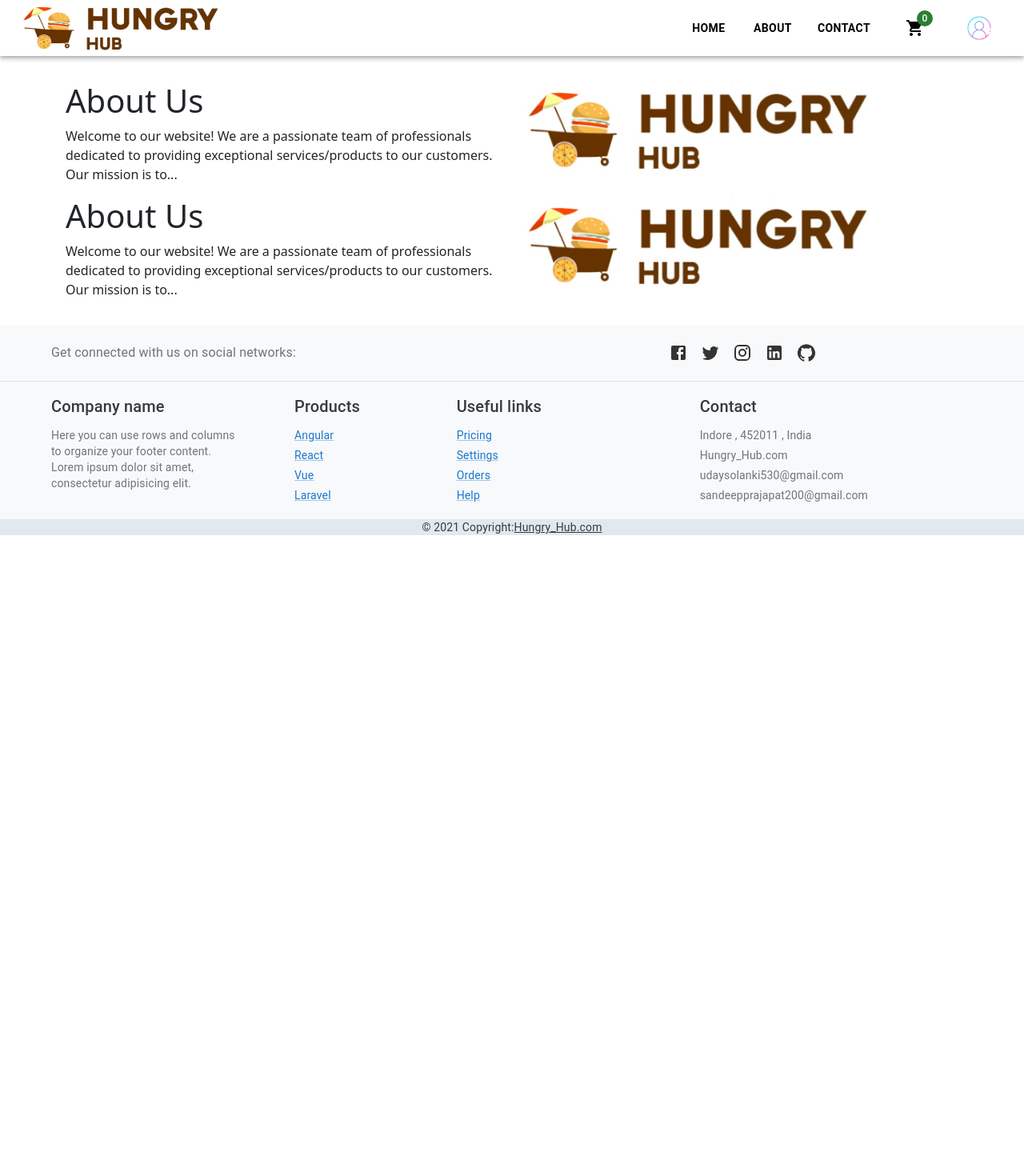
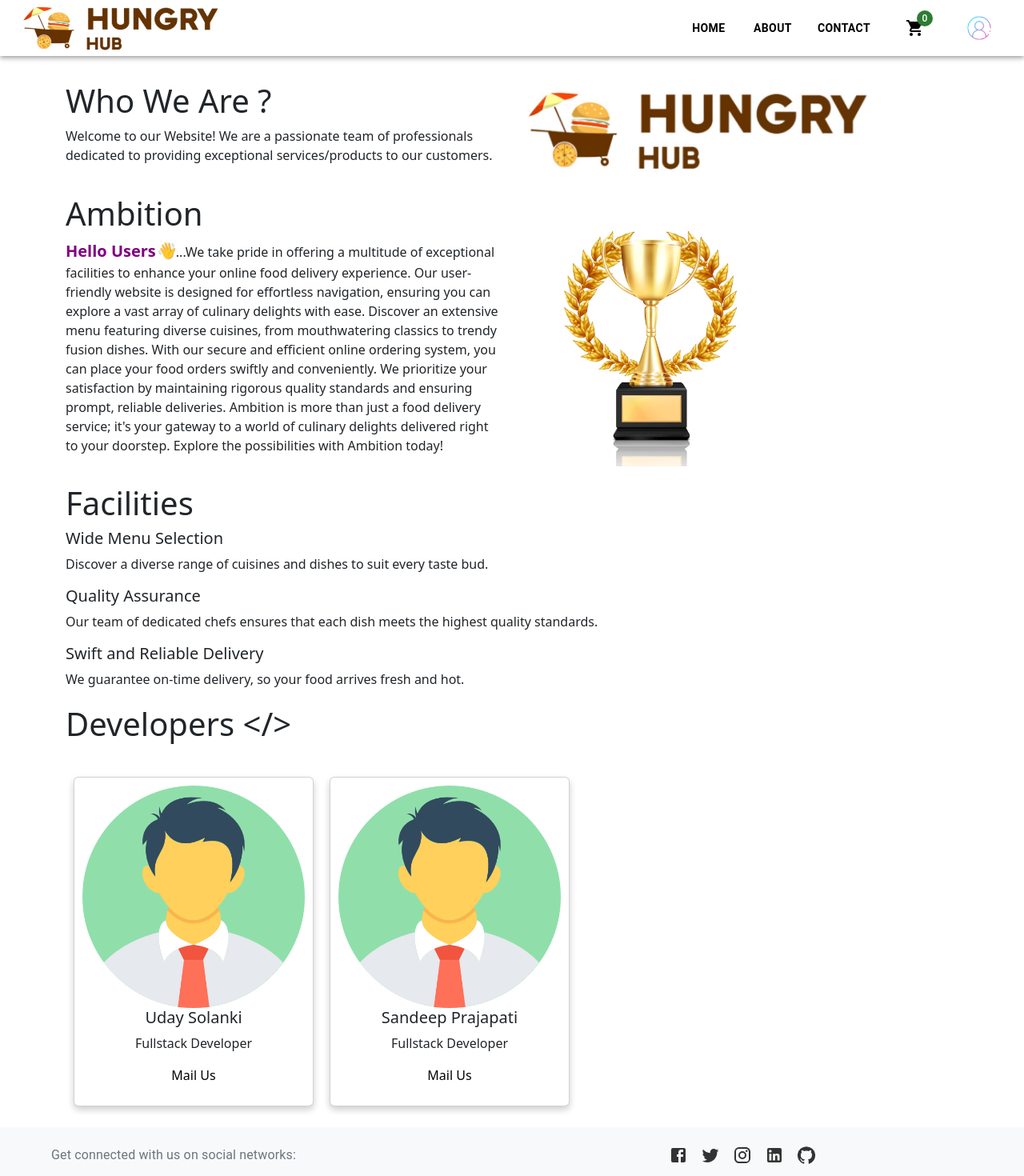
Before and after one commit to Sandy712/Hungry-Hub, a React (Create React App) app: page /about in a window 1280 px wide. Shown: the top 1470 px of the page at 80% size. Before the commit the page ends 800 px from the top, so only its background shows below. Built offline with nearby package versions, Linux system fonts and the light colour scheme.

Commit message:
about page

```diff
--- a/src/components/About/About.css
+++ b/src/components/About/About.css
@@ -8,3 +8,65 @@
     font-weight: bold;
     font-size: 57px;
 }
+.wave{
+
+        animation-name: wave-animation;  /* Refers to the name of your @keyframes element below */
+        animation-duration: 2.5s;        /* Change to speed up or slow down */
+        animation-iteration-count: infinite;  /* Never stop waving :) */
+        transform-origin: 70% 70%;       /* Pivot around the bottom-left palm */
+        display: inline-block;
+
+
+    }
+    @keyframes wave-animation {
+        0% { transform: rotate( 0.0deg) }
+       10% { transform: rotate(14.0deg) }  /* The following five values can be played with to make the waving more or less extreme */
+       20% { transform: rotate(-8.0deg) }
+       30% { transform: rotate(14.0deg) }
+       40% { transform: rotate(-4.0deg) }
+       50% { transform: rotate(10.0deg) }
+       60% { transform: rotate( 0.0deg) }  /* Reset for the last half to pause */
+      100% { transform: rotate( 0.0deg) }
+    }
+.dev-logo{
+    height: 100px;
+    width: 100px;
+    align-items: center;
+    justify-content: center;
+}
+.card {
+    width: 300px;
+    border: 1px solid #ccc;
+    border-radius: 5px;
+    box-shadow: 0 4px 8px 0 rgba(0, 0, 0, 0.2);
+    margin: 10px;
+    padding: 10px;
+    text-align: center;
+}
+
+.card img {
+    width: auto;
+    height: 100%;
+
+}
+.mail{
+    text-decoration: none;
+    /* border: 1px solid blue; */
+    color:black;
+    /* width: 100px;
+    height: 100px; */
+    /* display: block; */
+}
+.cup{
+    height: 20rem;
+    margin-top: 2.5rem;
+    width: 19rem;
+
+}
+@media only screen and (max-width:400px){
+    .cup{
+        height: 276px;
+        margin-top: 2.5rem;
+        width: 290px;
+    }
+}
--- a/src/components/About/About.jsx
+++ b/src/components/About/About.jsx
@@ -1,9 +1,12 @@
-import React from 'react';
+import React from "react";
 // import './App.css';
-import logo from '../../Images/applogo.jpg'
-import 'bootstrap/dist/css/bootstrap.min.css';
-import { Container, Row, Col, } from 'react-bootstrap';
-import '../About/About.css'
+import logo from "../../Images/applogo.jpg";
+import logo1 from "../../Images/dev.png";
+import cup from "../../Images/cup.png";
+import "bootstrap/dist/css/bootstrap.min.css";
+import { Container, Row, Col } from "react-bootstrap";
+import "../About/About.css";
+import { SiGmail } from "react-icons/si";
 
 function App() {
   return (
@@ -21,53 +24,107 @@
         <Container>
           <Row>
             <Col>
-              <h1>About Us</h1>
+              <h1>Who We Are ?</h1>
               <p>
-                Welcome to our website! We are a passionate team of
+                Welcome to our Website! We are a passionate team of
                 professionals dedicated to providing exceptional
-                services/products to our customers. Our mission is to...
+                services/products to our customers.
               </p>
             </Col>
             <Col>
-            <div className='d-flex flex-wrap'>
-
-              <img
-                src={logo}
-                alt="Logo"
-                className="img-fluid img-about"
-              />
-              {/* <h1 className='title'>HungryHub</h1> */}
-            </div>
-
+              <div className="d-flex flex-wrap">
+                <img src={logo} alt="Logo" className="img-fluid img-about logo" />
+                {/* <h1 className='title'>HungryHub</h1> */}
+              </div>
             </Col>
           </Row>
           <Row>
-          <Col>
-          <h1>About Us</h1>
+            <Col style={{ marginTop: "20px" }}>
+              <h1>Ambition</h1>
               <p>
-                Welcome to our website! We are a passionate team of
-                professionals dedicated to providing exceptional
-                services/products to our customers. Our mission is to...
+                <span
+                  style={{
+                    color: "purple",
+                    fontWeight: "bold",
+                    fontSize: "20px",
+                  }}
+                >
+                  Hello Users<span className="wave">👋</span>
+                </span>
+                ...We take pride in offering a multitude of exceptional
+                facilities to enhance your online food delivery experience. Our
+                user-friendly website is designed for effortless navigation,
+                ensuring you can explore a vast array of culinary delights with
+                ease. Discover an extensive menu featuring diverse cuisines,
+                from mouthwatering classics to trendy fusion dishes. With our
+                secure and efficient online ordering system, you can place your
+                food orders swiftly and conveniently. We prioritize your
+                satisfaction by maintaining rigorous quality standards and
+                ensuring prompt, reliable deliveries. Ambition is more than just
+                a food delivery service; it's your gateway to a world of
+                culinary delights delivered right to your doorstep. Explore the
+                possibilities with Ambition today!
               </p>
-          </Col>
-          <Col>
-            <div className='d-flex flex-wrap'>
+            </Col>
+            <Col>
+              <div className="d-flex flex-wrap">
+                <img src={cup} alt="Logo" className=" img-about cup" />
+                {/* <h1 className='title'>HungryHub</h1> */}
+              </div>
+            </Col>
+          </Row>
 
-              <img
-                src={logo}
-                alt="Logo"
-                className="img-fluid img-about"
-              />
-              {/* <h1 className='title'>HungryHub</h1> */}
+          <Col class="facility-list" style={{ marginTop: "20px" }}>
+            <div class="facility-item">
+              <h1>Facilities</h1>
+              <h5>Wide Menu Selection</h5>
+              <p>
+                Discover a diverse range of cuisines and dishes to suit every
+                taste bud.
+              </p>
             </div>
 
-            </Col>
+            <div class="facility-item">
+              <h5>Quality Assurance</h5>
+              <p>
+                Our team of dedicated chefs ensures that each dish meets the
+                highest quality standards.
+              </p>
+            </div>
 
-            </Row>
+            <div class="facility-item">
+              <h5>Swift and Reliable Delivery</h5>
+              <p>
+                We guarantee on-time delivery, so your food arrives fresh and
+                hot.
+              </p>
+            </div>
+          </Col>
+          <Col style={{marginTop:'20px'}}>
+          <h1>Developers &lt;/&gt;</h1>
+          <div style={{marginTop:'2rem'}}>
+
+           <div className="d-flex">
+
+          <div class="card">
+        <img src={logo1} alt=""/>
+        <h5>Uday Solanki</h5>
+        <p>Fullstack Developer</p>
+        <p><a href="mailto:udaysolanki530@gmail.com" className="mail">Mail Us</a></p>
+    </div>
+          <div class="card">
+        <img src={logo1} alt=""/>
+        <h5>Sandeep Prajapati</h5>
+        <p>Fullstack Developer</p>
+        <p><a href="mailto:udaysolanki530@gmail.com" className="mail">Mail Us</a></p>
+    </div>
+           </div>
+
+
+          </div>
+          </Col>
         </Container>
       </section>
-
-
     </div>
   );
 }
```
Also changed, not shown: src/Images/cup.png (added), src/Images/dev.png (added).
